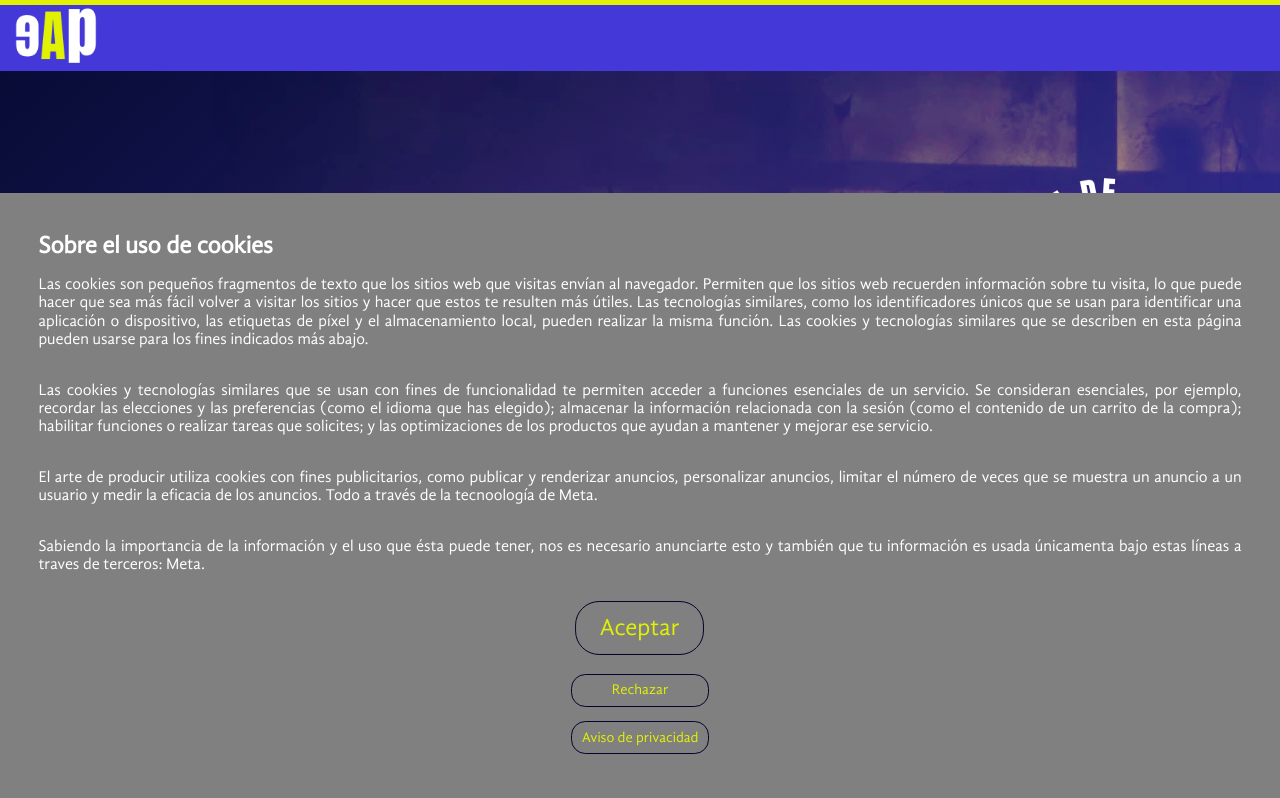
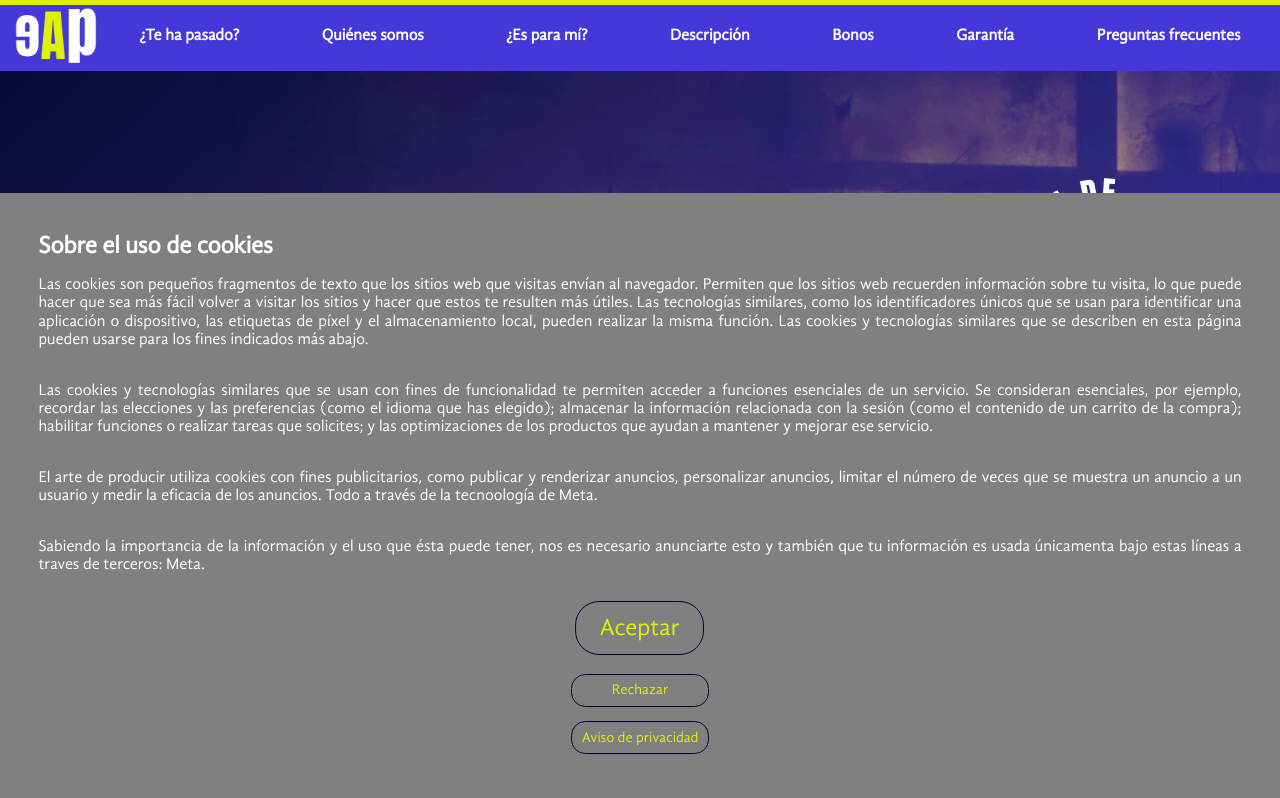
Before and after one commit to JulianRB17/producir-frontend, a React (Vite) app: page / in a window 1280 px wide. Shown: the top 798 px of the page. Built offline with nearby package versions, Linux system fonts and the light colour scheme; no server answers.

Commit message:
agregada navbar en /

```diff
--- a/src/App.jsx
+++ b/src/App.jsx
@@ -34,6 +34,7 @@ function App() {
   const [timestamp, setTimestamp] = useState(0);
   const [privData, setPrivData] = useState({});
   const [isRegistro, setIsRegistro] = useState(false);
+  const [isVentas, setIsVentas] = useState(false);
   const [showCookiesBanner, setShowCookiesBanner] = useState(false);
   const [cookiesEnabled, setCookiesEnabled] = useState(false);
   const [isPrivacidad, setIsPrivacidad] = useState(false);
@@ -108,13 +109,25 @@ function App() {
     if (currentPath === '/privacidad') {
       setIsPrivacidad(true);
       setIsRegistro(false);
+      setIsVentas(false);
+      return;
     }
     if (currentPath === '/registro') {
       setIsPrivacidad(false);
       setIsRegistro(true);
+      setIsVentas(false);
+      return;
+    }
+    if (currentPath === '/') {
+      setIsPrivacidad(false);
+      setIsRegistro(false);
+      setIsVentas(true);
+      return;
     } else {
       setIsPrivacidad(false);
       setIsRegistro(false);
+      setIsVentas(false);
+      return;
     }
   }, [location.pathname]);
 
@@ -238,7 +251,7 @@ function App() {
         cookiesEnabled={cookiesEnabled}
         pathname={location.pathname}
       />
-      <Header isRegistro={isRegistro} />
+      <Header isRegistro={isRegistro} isVentas={isVentas} />
       <ProgressBar />
       <Routes>
         <Route
@@ -258,7 +271,6 @@ function App() {
                 btnVariants={btnVariants}
                 listElementVariants={listElementVariants}
                 titleVariants={titleVariants}
-                setIsRegistro={setIsRegistro}
                 handleBuyClick={handleBuyClick}
                 precios={precios}
               />
@@ -277,8 +289,6 @@ function App() {
               titleVariants={titleVariants}
               countdown={countdown}
               timestamp={timestamp}
-              isRegistro={isRegistro}
-              setIsRegistro={setIsRegistro}
             />
           }
         />
@@ -291,8 +301,6 @@ function App() {
               btnVariants={btnVariants}
               titleVariants={titleVariants}
               dates={dates}
-              isRegistro={isRegistro}
-              setIsRegistro={setIsRegistro}
             />
           }
         />
@@ -323,11 +331,11 @@ function App() {
                 titleVariants={titleVariants}
                 countdown={countdown}
                 timestamp={timestamp}
-                setIsRegistro={setIsRegistro}
               />
             </>
           }
         />
+        {urls.repetitionUrl ? (
           <Route
             path='/repeticion'
             element={
@@ -337,11 +345,12 @@ function App() {
                 btnVariants={btnVariants}
                 titleVariants={titleVariants}
                 dates={dates}
-              isRegistro={isRegistro}
-              setIsRegistro={setIsRegistro}
               />
             }
           />
+        ) : (
+          ''
+        )}
         <Route
           path='/privacidad'
           element={
--- a/src/components/about/About.jsx
+++ b/src/components/about/About.jsx
@@ -6,7 +6,7 @@ import mascarasSrc from '../../assets/imgs/mascaras.svg';
 
 export default function About({ titleVariants }) {
   return (
-    <section className='about'>
+    <section className='about' id='about'>
       <motion.div className='about__container about__container_grid'>
         <div className='about__container about__container_text'>
           <motion.div
--- a/src/components/header/Header.jsx
+++ b/src/components/header/Header.jsx
@@ -1,20 +1,59 @@
+import { motion } from 'framer-motion';
 import PropTypes from 'prop-types';
-import { motion } from 'framer-motion';
-
 import logoSrc from '../../assets/logos/iso-eap.png';
 
-export default function Header({ isRegistro }) {
-  const headerRegistroRender = () => {
-    return (
-      <div className='header__container header__container_registro'>
+const navLinks = [
+  { key: 'situaciones', tag: '¿Te ha pasado?' },
+  { key: 'about', tag: 'Quiénes somos' },
+  { key: 'presentacion', tag: '¿Es para mí?' },
+  { key: 'description-ventas', tag: 'Descripción' },
+  { key: 'bonos', tag: 'Bonos' },
+  { key: 'garantia', tag: 'Garantía' },
+  { key: 'faqs', tag: 'Preguntas frecuentes' },
+];
+
+const Logo = () => (
   <motion.img
     initial={{ x: '-100px', opacity: 0.1 }}
     animate={{ x: 0, opacity: 1 }}
     transition={{ duration: 1 }}
     src={logoSrc}
-          alt='logo-el-arte-de-producir'
+    alt='Logotipo de El Arte de Producir'
     className='header__logo'
   />
+);
+
+const handleScrollClick = (id) => {
+  const target = document.getElementById(id);
+  if (target) {
+    target.scrollIntoView({ behavior: 'smooth' });
+  } else {
+    console.warn(`Element with id "${id}" not found.`);
+  }
+};
+
+const HeaderNavBar = () => (
+  <div className='header__container'>
+    <Logo />
+    <ul className='header__navbar'>
+      {navLinks.map(({ key, tag }) => (
+        <motion.li
+          className='header__navlink'
+          key={key}
+          onClick={() => handleScrollClick(key)}
+          whileHover={{ scale: 1.2, color: '#E1F102' }}
+          whileTap={{ scale: 0.8 }}
+        >
+          {tag}
+        </motion.li>
+      ))}
+    </ul>
+  </div>
+);
+
+const HeaderRegistro = () => (
+  <div className='header__container header__container_registro'>
+    <Logo />
     <motion.p
       className='header__text'
       initial={{ opacity: 0.1 }}
@@ -24,36 +63,33 @@ export default function Header({ isRegistro }) {
       <span className='header__text header__text_accent'>
         ¡Atención, artista escénico!
       </span>{' '}
-          ¿Quieres aprender a consolidar tus proyectos escénicos y materializar
-          tus ideas?{' '}
-          <span className='header__text_accent'>Esto es para tí...</span>
+      ¿Quieres aprender a consolidar tus proyectos escénicos y materializar tus
+      ideas? <span className='header__text_accent'>Esto es para tí...</span>
     </motion.p>
   </div>
 );
-  };
 
-  const headerRender = () => {
-    return (
+const HeaderStandard = () => (
   <div className='header__container'>
-        <motion.img
-          initial={{ x: '-100px', opacity: 0.1 }}
-          animate={{ x: 0, opacity: 1 }}
-          transition={{ duration: 1 }}
-          src={logoSrc}
-          alt='logo-el-arte-de-producir'
-          className='header__logo'
-        />
+    <Logo />
   </div>
 );
-  };
 
-  return (
-    <header className='header'>
-      {isRegistro ? headerRegistroRender() : headerRender()}
-    </header>
+export default function Header({ isRegistro, isVentas }) {
+  console.log(isRegistro, isVentas);
+  const renderHeaderContent = () =>
+    isRegistro ? (
+      <HeaderRegistro />
+    ) : isVentas ? (
+      <HeaderNavBar />
+    ) : (
+      <HeaderStandard />
     );
+
+  return <header className='header'>{renderHeaderContent()}</header>;
 }
 
 Header.propTypes = {
   isRegistro: PropTypes.bool,
+  isVentas: PropTypes.bool,
 };
--- a/src/components/header/header.css
+++ b/src/components/header/header.css
@@ -15,6 +15,24 @@
 
 .header__container_registro {
   justify-content: center;
+}
+
+.header__navbar {
+  display: flex;
+  width: 100%;
+  margin: 0;
+  justify-content: space-around;
+  flex-wrap: wrap;
+  gap: 1rem;
+  padding: 0;
+}
+
+.header__navlink {
+  width: fit-content;
+}
+
+.header__navlink::marker {
+  font-size: 0;
 }
 
 .header__text {
@@ -49,4 +67,7 @@
   .header__logo {
     display: none;
   }
+  .header__navlink {
+    font-size: 0.8em;
+  }
 }
--- a/src/pages/ventas/Ventas.jsx
+++ b/src/pages/ventas/Ventas.jsx
@@ -27,12 +27,12 @@ export default function Ventas({
   useEffect(() => {
     if (typeof fbq === 'function') {
       fbq('track', 'ViewContent', {
-        vale: 3870,
+        vale: 3487,
         currency: 'MXN',
         content_name: 'El arte de producir',
       });
     }
-  }, [precios]);
+  }, []);
 
   return (
     <section className='ventas'>
--- a/src/pages/ventas/components/bonos/Bonos.jsx
+++ b/src/pages/ventas/components/bonos/Bonos.jsx
@@ -11,7 +11,7 @@ import acompañamientoSrc from '../../../../assets/imgs/acompañamiento.svg';
 
 export default function Bonos({ titleVariants, precios }) {
   return (
-    <section className='bonos'>
+    <section className='bonos' id='bonos'>
       <div className='bonos__container bonos__container_grid'>
         <div className='bonos__container bonos__container_text'>
           <motion.div
--- a/src/pages/ventas/components/descriptionVentas/DescriptionVentas.jsx
+++ b/src/pages/ventas/components/descriptionVentas/DescriptionVentas.jsx
@@ -11,7 +11,7 @@ export default function DescriptionVentas({
   dates,
 }) {
   return (
-    <section className='description-ventas'>
+    <section className='description-ventas' id='description-ventas'>
       <div className='description-ventas__container description-ventas__container_grid'>
         <div className='description-ventas__container description-ventas__container_text'>
           <motion.div
--- a/src/pages/ventas/components/faqs/Faqs.jsx
+++ b/src/pages/ventas/components/faqs/Faqs.jsx
@@ -97,7 +97,7 @@ export default function Faqs({ titleVariants }) {
   ];
 
   return (
-    <section className='faqs'>
+    <section className='faqs' id='faqs'>
       <div className='faqs__container faqs__container_grid'>
         <div className='faqs__container faqs__container_text'>
           <motion.div
--- a/src/pages/ventas/components/garantia/Garantia.jsx
+++ b/src/pages/ventas/components/garantia/Garantia.jsx
@@ -8,7 +8,7 @@ export default function Garantia({
   handleBuyClick,
 }) {
   return (
-    <section className='garantia'>
+    <section className='garantia' id='garantia'>
       <div className='garantia__container'>
         <p className='garantia__title'>
           ¿Aún tienes dudas?
--- a/src/pages/ventas/components/presentacion/Presentacion.jsx
+++ b/src/pages/ventas/components/presentacion/Presentacion.jsx
@@ -5,7 +5,7 @@ import listElementSrc from '../../../../assets/imgs/triangulo-azul.svg';
 
 export default function Presentacion({ listElementVariants, shadowVariants }) {
   return (
-    <section className='presentacion'>
+    <section className='presentacion' id='presentacion'>
       <h2 className='presentacion__title'>
         <motion.span
           className='presentacion__title presentacion__title_shadow'
```
Also changed, not shown: src/utils/data.js (+6 -7 lines). Lines whose indentation alone changed are shown as unchanged.
